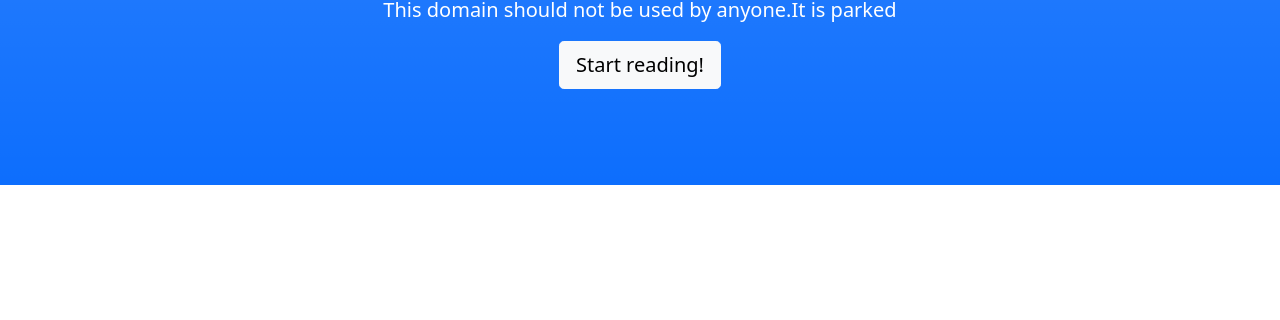
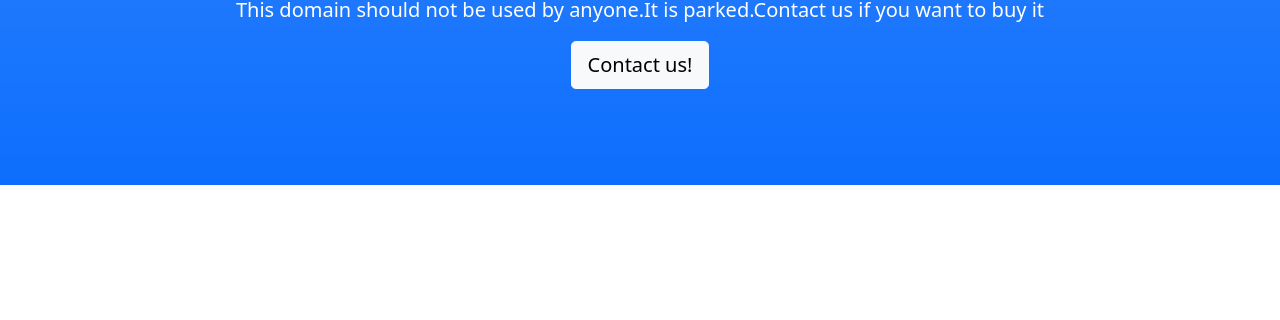
Before and after one commit to bhupenderbhardwaj83/parked-domain, a plain HTML site: page index.html in a window 1280 px wide. Shown: the part 213-533 px from the top of the page. Drawn offline with nearby package versions, Linux system fonts and the light colour scheme.

Commit message:
Update index.html

```diff
--- a/index.html
+++ b/index.html
@@ -30,8 +30,8 @@
             <div class="container px-4 text-center">
                 <!-- <h1 class="fw-bolder">A Hacked Domain</h1> -->
                 <h1 class="fw-bolder">A Parked Domain for sale</h1>
-                <p class="lead">This domain should not be used by anyone.It is parked</p>
-                <a class="btn btn-lg btn-light" href="#about">Start reading!</a>
+                <p class="lead">This domain should not be used by anyone.It is parked.Contact us if you want to buy it</p>
+                <a class="btn btn-lg btn-light" href="#contact">Contact us!</a>
             </div>
         </header>
         <!-- About section-->
```
